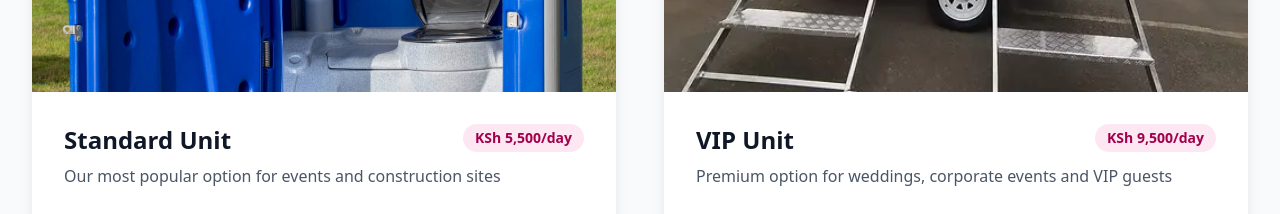
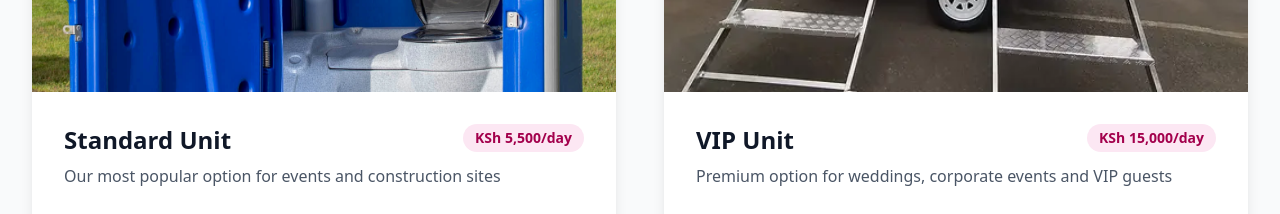
Before and after one commit to kiavin/Urbanloos-nuxt3, a Nuxt app: page /Services in a window 1280 px wide. Shown: the part 1140-1354 px from the top of the page. Built offline with nearby package versions, Linux system fonts and the light colour scheme.

Commit message:
prices just went up

```diff
--- a/pages/Services.vue
+++ b/pages/Services.vue
@@ -224,7 +224,7 @@
               <div
                 class="bg-pink-100 text-pink-800 px-3 py-1 rounded-full text-sm font-semibold"
               >
-                KSh 9,500/day
+                KSh 15,000/day
               </div>
             </div>
             <p class="text-gray-600 mb-6">
```
